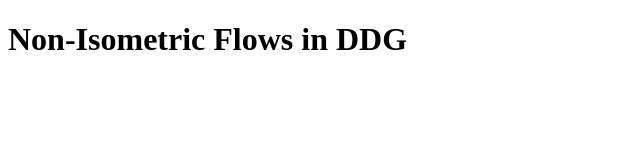
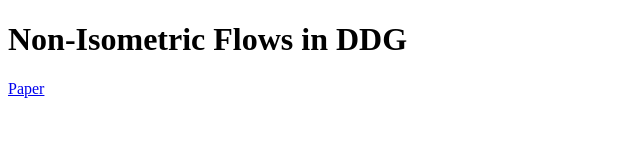
Before and after one commit to Dahoas/DDGFlows, a plain HTML site: page index.html in a window 1280 px wide. Shown: the full height of the page, 0-640 px from the left. Drawn offline with Linux system fonts and the light colour scheme.

Commit message:
Update index.html

```diff
--- a/index.html
+++ b/index.html
@@ -4,7 +4,7 @@
 
 <h1>Non-Isometric Flows in DDG</h1>
 
-
+  <a href="https://github.com/Dahoas/DDGFlows/blob/master/15300Proposal.pdf">Paper</a>
 
 </body>
 </html>
```
